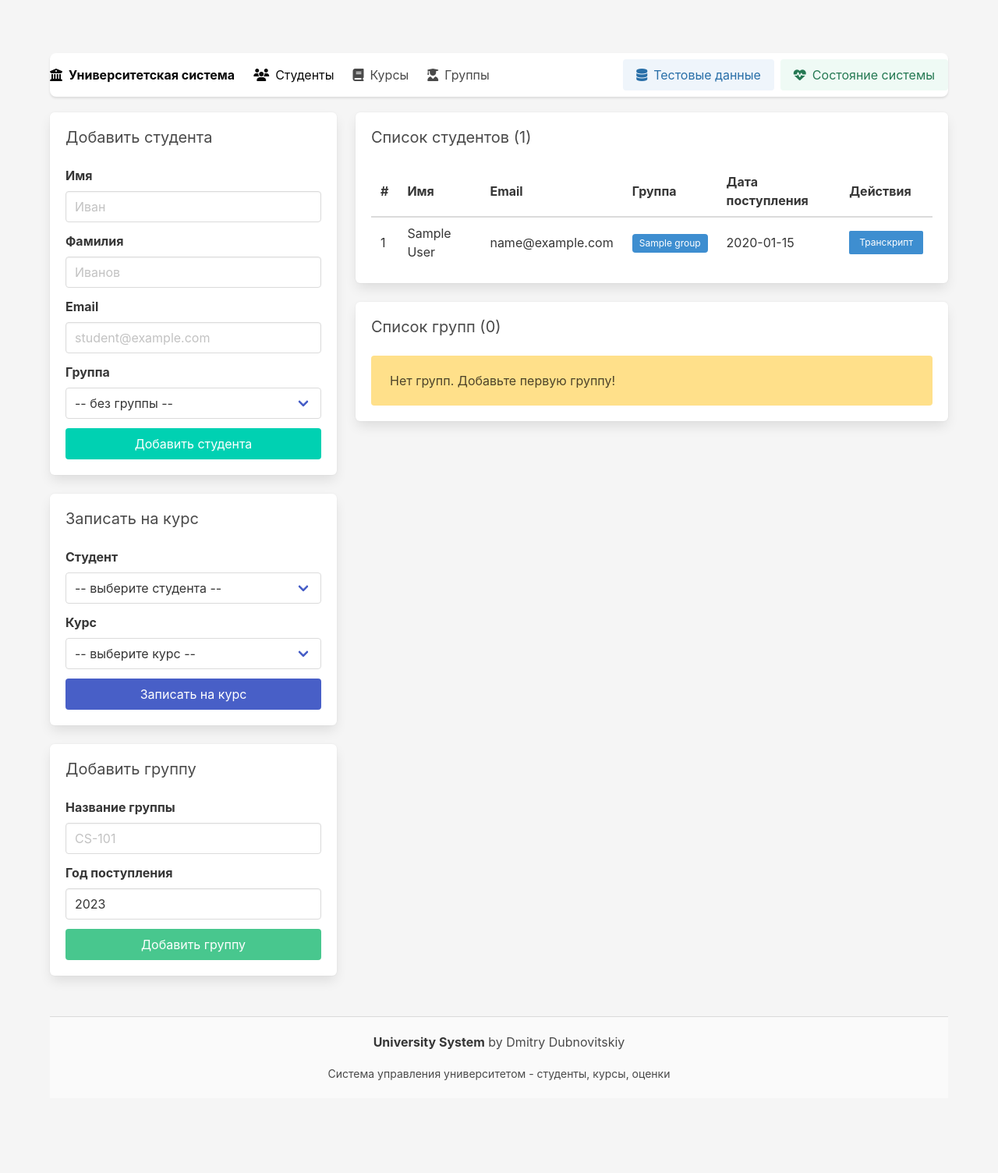
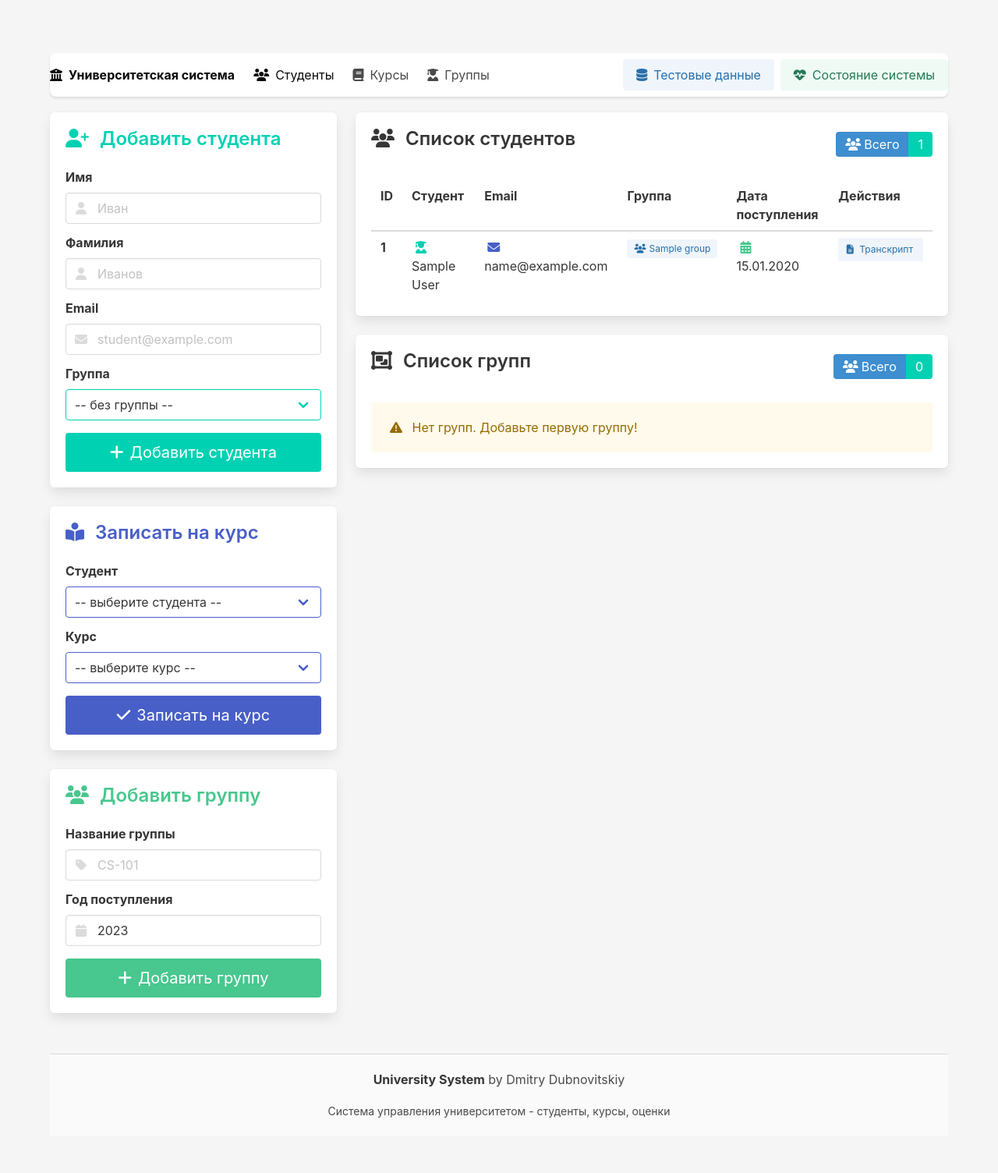
Before and after one commit to dmitryemacs/web_lawcourt, a FastAPI app: page / in a window 1280 px wide. Shown: the whole page at 78% size. Before the commit the page ends 1385 px from the top, so only its background shows below. Run offline with FastAPI, Linux system fonts and the light colour scheme; tables that the repository leaves empty hold one stand-in row (values such as "Sample post").

```diff
--- a/app/templates/students.html
+++ b/app/templates/students.html
@@ -1,33 +1,60 @@
 {% extends "base.html" %}
 {% block content %}
+<!-- Уведомления -->
+{% if messages %}
+<div class="columns">
+  <div class="column">
+    {% for message in messages %}
+    <div class="notification {{message.category}}">
+      <button class="delete"></button>
+      {{message.text}}
+    </div>
+    {% endfor %}
+  </div>
+</div>
+{% endif %}
+
 <div class="columns">
   <div class="column is-one-third">
-    <!-- Форма добавления студента -->
-    <div class="box">
-      <h2 class="subtitle">Добавить студента</h2>
+    <!-- Карточка добавления студента -->
+    <div class="box has-shadow">
+      <div class="content">
+        <h3 class="title is-4 has-text-primary">
+          <i class="fas fa-user-plus mr-2"></i>
+          Добавить студента
+        </h3>
         <form method="post" action="/students/add">
           <div class="field">
             <label class="label">Имя</label>
-          <div class="control">
+            <div class="control has-icons-left">
               <input class="input" name="first_name" placeholder="Иван" required/>
+              <span class="icon is-small is-left">
+                <i class="fas fa-user"></i>
+              </span>
             </div>
           </div>
           <div class="field">
             <label class="label">Фамилия</label>
-          <div class="control">
+            <div class="control has-icons-left">
               <input class="input" name="last_name" placeholder="Иванов" required/>
+              <span class="icon is-small is-left">
+                <i class="fas fa-user"></i>
+              </span>
             </div>
           </div>
           <div class="field">
             <label class="label">Email</label>
-          <div class="control">
+            <div class="control has-icons-left">
               <input class="input" name="email" type="email" placeholder="student@example.com"/>
+              <span class="icon is-small is-left">
+                <i class="fas fa-envelope"></i>
+              </span>
             </div>
           </div>
           <div class="field">
             <label class="label">Группа</label>
             <div class="control">
-            <div class="select is-fullwidth">
+              <div class="select is-fullwidth is-primary">
                 <select name="group_id">
                   <option value="">-- без группы --</option>
                   {% for group in groups %}
@@ -39,22 +66,30 @@
               </div>
             </div>
           </div>
-        <div class="field">
+          <div class="field mt-4">
             <div class="control">
-            <button class="button is-primary is-fullwidth" type="submit">Добавить студента</button>
+              <button class="button is-primary is-fullwidth is-medium" type="submit">
+                <i class="fas fa-plus mr-2"></i>
+                Добавить студента
+              </button>
             </div>
           </div>
         </form>
       </div>
+    </div>
 
-    <!-- Форма записи на курс -->
-    <div class="box">
-      <h2 class="subtitle">Записать на курс</h2>
+    <!-- Карточка записи на курс -->
+    <div class="box has-shadow mt-4">
+      <div class="content">
+        <h3 class="title is-4 has-text-link">
+          <i class="fas fa-book-reader mr-2"></i>
+          Записать на курс
+        </h3>
         <form method="post" action="/enroll">
           <div class="field">
             <label class="label">Студент</label>
             <div class="control">
-            <div class="select is-fullwidth">
+              <div class="select is-fullwidth is-link">
                 <select name="student_id" required>
                   <option value="">-- выберите студента --</option>
                   {% for s in students %}
@@ -69,7 +104,7 @@
           <div class="field">
             <label class="label">Курс</label>
             <div class="control">
-            <div class="select is-fullwidth">
+              <div class="select is-fullwidth is-link">
                 <select name="course_id" required>
                   <option value="">-- выберите курс --</option>
                   {% for c in courses %}
@@ -81,49 +116,88 @@
               </div>
             </div>
           </div>
-        <div class="field">
+          <div class="field mt-4">
             <div class="control">
-            <button class="button is-link is-fullwidth" type="submit">Записать на курс</button>
-          </div>
-        </div>
-      </form>
-    </div>
-
-    <!-- Форма добавления группы -->
-    <div class="box">
-      <h2 class="subtitle">Добавить группу</h2>
-      <form method="post" action="/groups/add">
-        <div class="field">
-          <label class="label">Название группы</label>
-          <div class="control">
-            <input class="input" name="name" placeholder="CS-101" required/>
-          </div>
-        </div>
-        <div class="field">
-          <label class="label">Год поступления</label>
-          <div class="control">
-            <input class="input" name="intake_year" type="number" min="2000" max="2030" value="2023" required/>
-          </div>
-        </div>
-        <div class="field">
-          <div class="control">
-            <button class="button is-success is-fullwidth" type="submit">Добавить группу</button>
+              <button class="button is-link is-fullwidth is-medium" type="submit">
+                <i class="fas fa-check mr-2"></i>
+                Записать на курс
+              </button>
             </div>
           </div>
         </form>
       </div>
     </div>
 
+    <!-- Карточка добавления группы -->
+    <div class="box has-shadow mt-4">
+      <div class="content">
+        <h3 class="title is-4 has-text-success">
+          <i class="fas fa-users mr-2"></i>
+          Добавить группу
+        </h3>
+        <form method="post" action="/groups/add">
+          <div class="field">
+            <label class="label">Название группы</label>
+            <div class="control has-icons-left">
+              <input class="input" name="name" placeholder="CS-101" required/>
+              <span class="icon is-small is-left">
+                <i class="fas fa-tag"></i>
+              </span>
+            </div>
+          </div>
+          <div class="field">
+            <label class="label">Год поступления</label>
+            <div class="control has-icons-left">
+              <input class="input" name="intake_year" type="number" min="2000" max="2030" value="2023" required/>
+              <span class="icon is-small is-left">
+                <i class="fas fa-calendar"></i>
+              </span>
+            </div>
+          </div>
+          <div class="field mt-4">
+            <div class="control">
+              <button class="button is-success is-fullwidth is-medium" type="submit">
+                <i class="fas fa-plus mr-2"></i>
+                Добавить группу
+              </button>
+            </div>
+          </div>
+        </form>
+      </div>
+    </div>
+  </div>
+
   <div class="column">
-    <!-- Список студентов -->
-    <div class="box">
-      <h2 class="subtitle">Список студентов ({{students|length}})</h2>
+    <!-- Карточка списка студентов -->
+    <div class="box has-shadow">
+      <div class="content">
+        <div class="level">
+          <div class="level-left">
+            <h3 class="title is-4">
+              <i class="fas fa-users mr-2"></i>
+              Список студентов
+            </h3>
+          </div>
+          <div class="level-right">
+            <div class="tags has-addons">
+              <span class="tag is-info is-medium">
+                <i class="fas fa-users mr-1"></i>
+                Всего
+              </span>
+              <span class="tag is-primary is-medium">
+                {{students|length}}
+              </span>
+            </div>
+          </div>
+        </div>
+
         {% if students %}
-      <table class="table is-fullwidth is-striped">
+        <div class="table-container">
+          <table class="table is-fullwidth is-striped is-hoverable">
             <thead>
               <tr>
-            <th>#</th>
-            <th>Имя</th>
+                <th>ID</th>
+                <th>Студент</th>
                 <th>Email</th>
                 <th>Группа</th>
                 <th>Дата поступления</th>
@@ -133,38 +207,99 @@
             <tbody>
               {% for s in students %}
               <tr>
-            <td>{{s.id}}</td>
-            <td>{{s.first_name}} {{s.last_name}}</td>
-            <td>{{s.email or '-'}}</td>
+                <td><strong>{{s.id}}</strong></td>
+                <td>
+                  <span class="icon-text">
+                    <span class="icon">
+                      <i class="fas fa-user-graduate has-text-primary"></i>
+                    </span>
+                    <span>{{s.first_name}} {{s.last_name}}</span>
+                  </span>
+                </td>
+                <td>
+                  {% if s.email %}
+                    <span class="icon-text">
+                      <span class="icon">
+                        <i class="fas fa-envelope has-text-link"></i>
+                      </span>
+                      <span>{{s.email}}</span>
+                    </span>
+                  {% else %}
+                    <span class="tag is-light">Нет email</span>
+                  {% endif %}
+                </td>
                 <td>
                   {% if s.group %}
-                <span class="tag is-info">{{s.group.name}}</span>
+                    <span class="tag is-info is-light">
+                      <i class="fas fa-users mr-1"></i>
+                      {{s.group.name}}
+                    </span>
                   {% else %}
                     <span class="tag is-light">Не назначена</span>
                   {% endif %}
                 </td>
-            <td>{{s.enroll_date.strftime('%Y-%m-%d') if s.enroll_date else '-'}}</td>
                 <td>
-              <a class="button is-small is-info" href="/transcript/{{s.id}}">Транскрипт</a>
+                  {% if s.enroll_date %}
+                    <span class="icon-text">
+                      <span class="icon">
+                        <i class="fas fa-calendar-alt has-text-success"></i>
+                      </span>
+                      <span>{{s.enroll_date.strftime('%d.%m.%Y')}}</span>
+                    </span>
+                  {% else %}
+                    <span class="tag is-light">-</span>
+                  {% endif %}
+                </td>
+                <td>
+                  <a class="button is-small is-info is-light" href="/transcript/{{s.id}}">
+                    <span class="icon">
+                      <i class="fas fa-file-alt"></i>
+                    </span>
+                    <span>Транскрипт</span>
+                  </a>
                 </td>
               </tr>
               {% endfor %}
             </tbody>
           </table>
+        </div>
         {% else %}
-      <div class="notification is-warning">
+        <div class="notification is-warning is-light">
+          <i class="fas fa-exclamation-triangle mr-2"></i>
           Нет студентов. Добавьте первого студента!
         </div>
         {% endif %}
       </div>
+    </div>
 
-    <!-- Список групп -->
-    <div class="box mt-4">
-      <h2 class="subtitle">Список групп ({{groups|length}})</h2>
+    <!-- Карточка списка групп -->
+    <div class="box has-shadow mt-4">
+      <div class="content">
+        <div class="level">
+          <div class="level-left">
+            <h3 class="title is-4">
+              <i class="fas fa-object-group mr-2"></i>
+              Список групп
+            </h3>
+          </div>
+          <div class="level-right">
+            <div class="tags has-addons">
+              <span class="tag is-info is-medium">
+                <i class="fas fa-users mr-1"></i>
+                Всего
+              </span>
+              <span class="tag is-primary is-medium">
+                {{groups|length}}
+              </span>
+            </div>
+          </div>
+        </div>
+
         {% if groups %}
         <div class="tags">
           {% for group in groups %}
-        <span class="tag is-medium is-info">
+          <span class="tag is-medium is-info is-light">
+            <i class="fas fa-users mr-1"></i>
             {{group.name}} ({{group.intake_year}} год)
             {% if group.department %}
               <span class="tag is-light ml-1">{{group.department.name}}</span>
@@ -173,11 +308,13 @@
           {% endfor %}
         </div>
         {% else %}
-      <div class="notification is-warning">
+        <div class="notification is-warning is-light">
+          <i class="fas fa-exclamation-triangle mr-2"></i>
           Нет групп. Добавьте первую группу!
         </div>
         {% endif %}
       </div>
     </div>
   </div>
+</div>
 {% endblock %}
```
Lines whose indentation alone changed are shown as unchanged.
